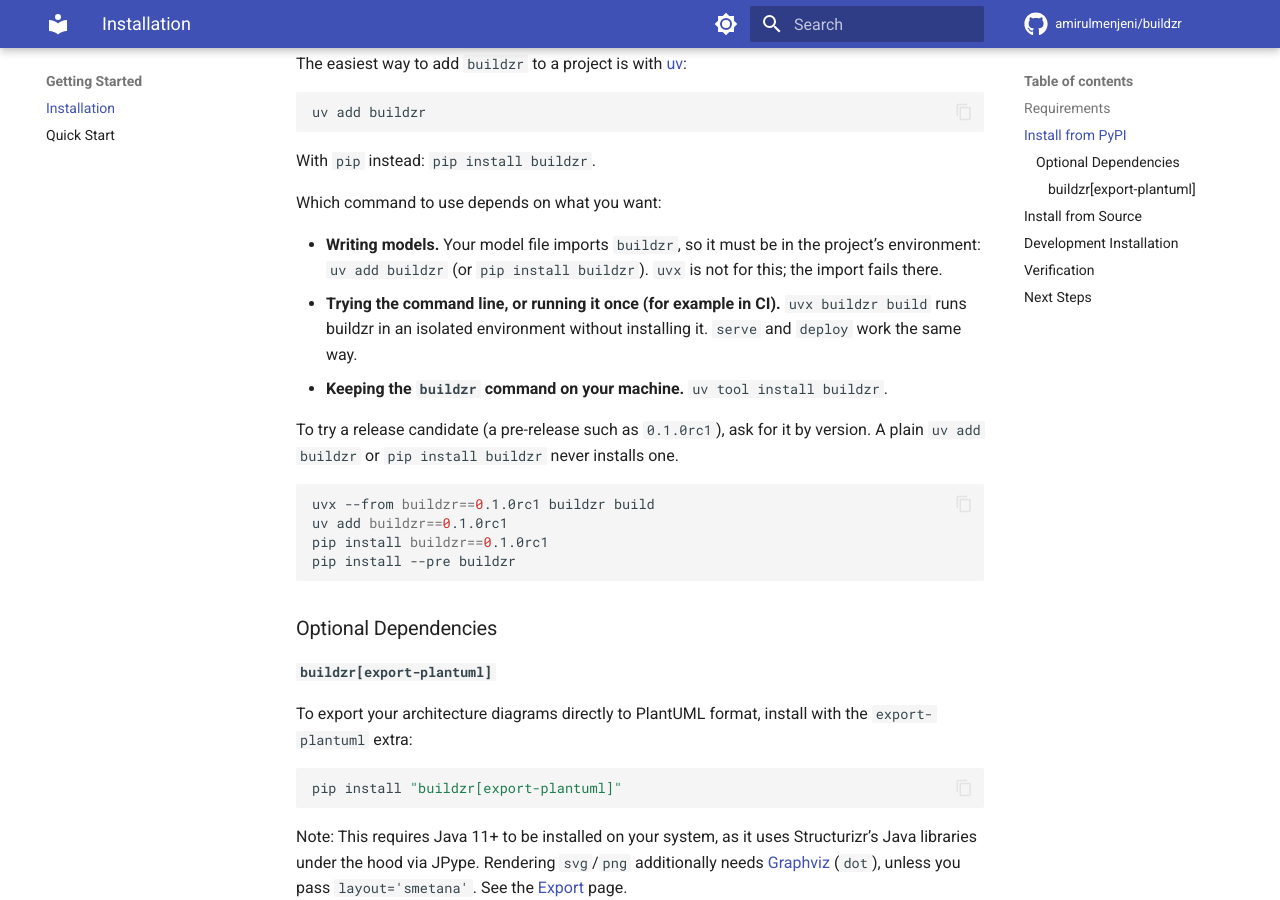
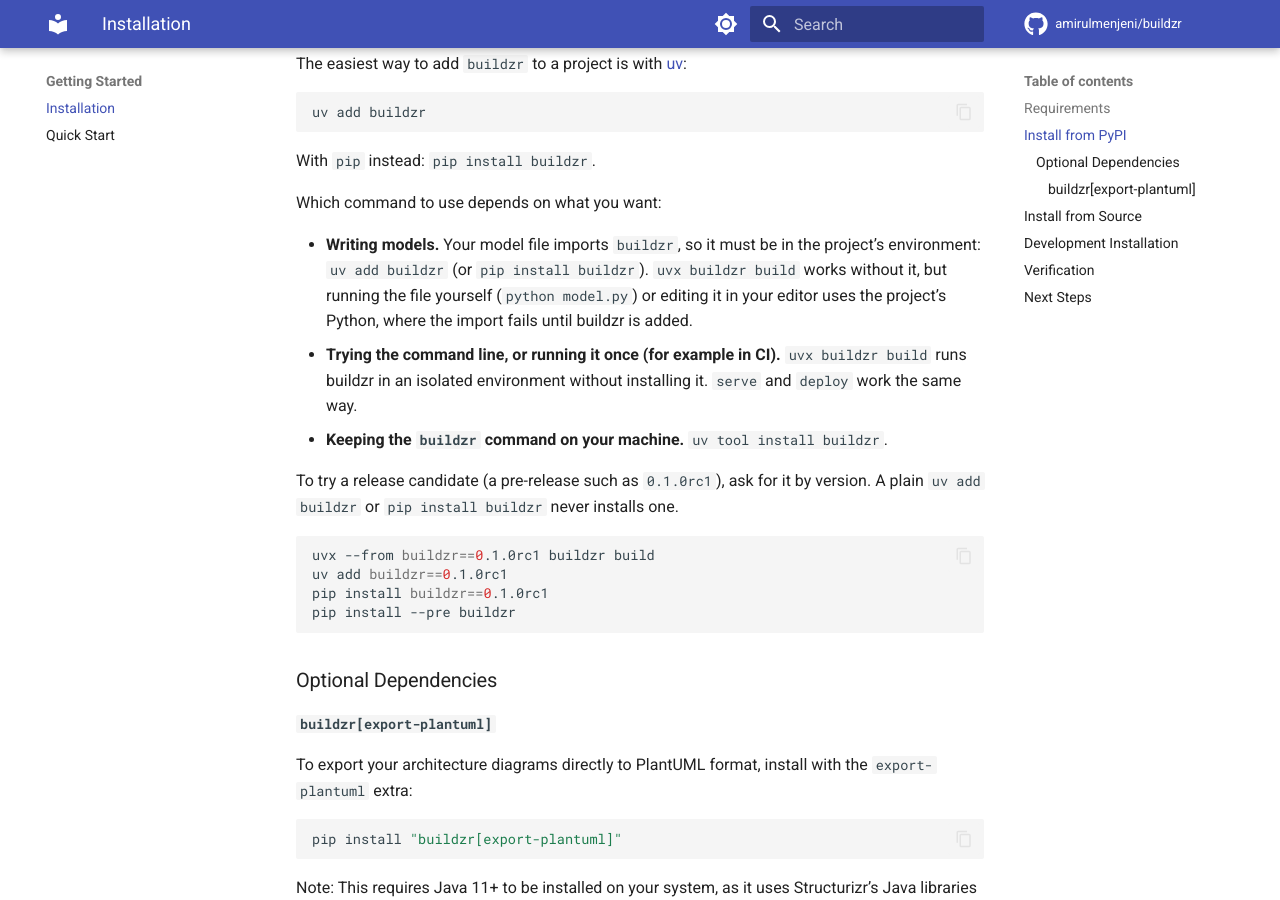
Before and after one commit to amirulmenjeni/buildzr, an MkDocs documentation site: the page built from docs/getting-started/installation.md, in a window 1280 px wide and 900 px high, scrolled down 522 px. Built offline with MkDocs 1.6.1 and Material for MkDocs 9.7.7, drawn with Linux system fonts in a browser that asks for light colours; comment, search, counter and statistics services are not loaded.

Commit message:
docs: say that uvx buildzr build needs no install

```diff
--- a/docs/getting-started/installation.md
+++ b/docs/getting-started/installation.md
@@ -21,7 +21,7 @@
 
 Which command to use depends on what you want:
 
-- **Writing models.** Your model file imports `buildzr`, so it must be in the project's environment: `uv add buildzr` (or `pip install buildzr`). `uvx` is not for this; the import fails there.
+- **Writing models.** Your model file imports `buildzr`, so it must be in the project's environment: `uv add buildzr` (or `pip install buildzr`). `uvx buildzr build` works without it, but running the file yourself (`python model.py`) or editing it in your editor uses the project's Python, where the import fails until buildzr is added.
 - **Trying the command line, or running it once (for example in CI).** `uvx buildzr build` runs buildzr in an isolated environment without installing it. `serve` and `deploy` work the same way.
 - **Keeping the `buildzr` command on your machine.** `uv tool install buildzr`.
 
```
Also changed, not shown: README.md (+1 -1 lines).
